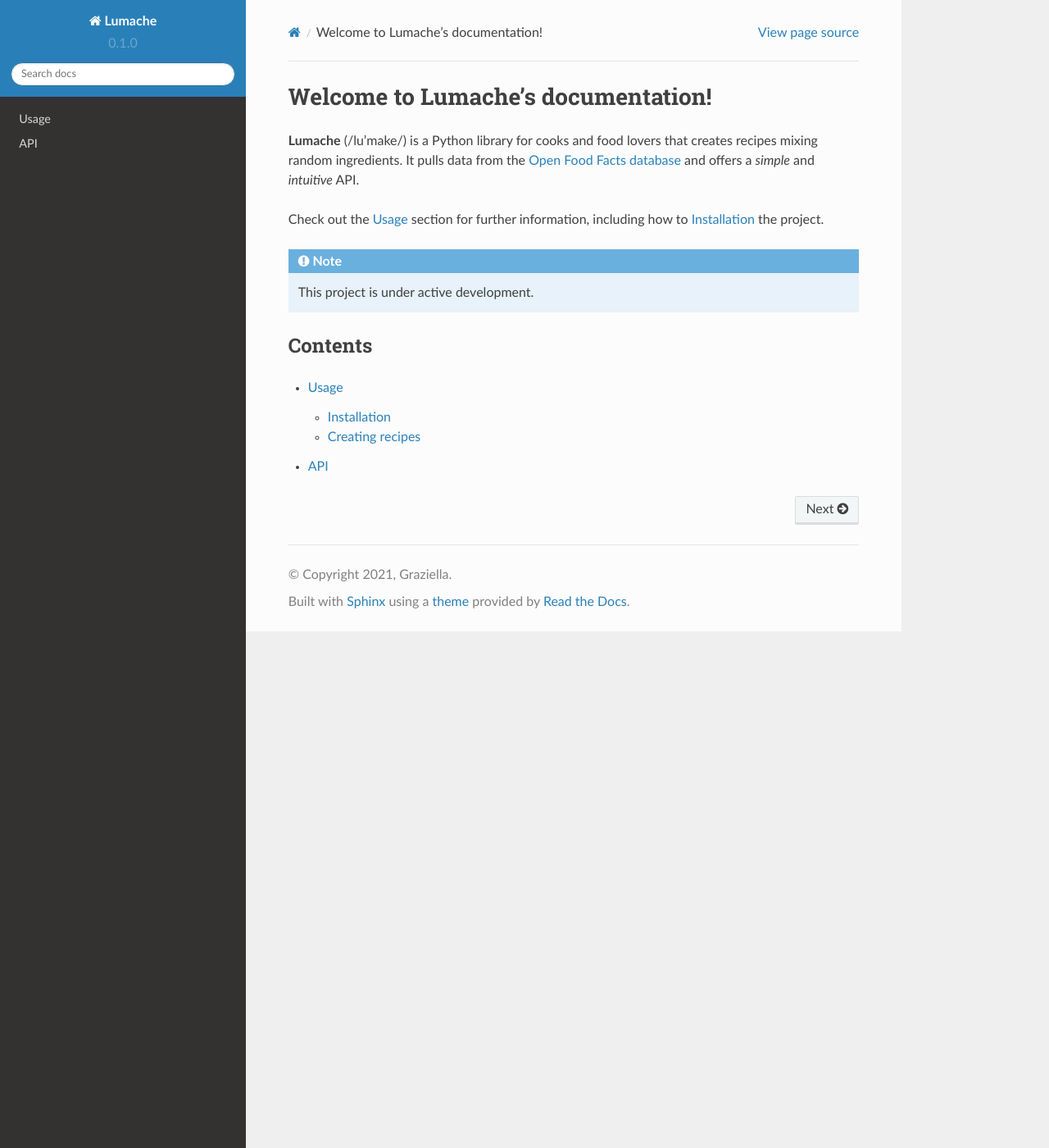
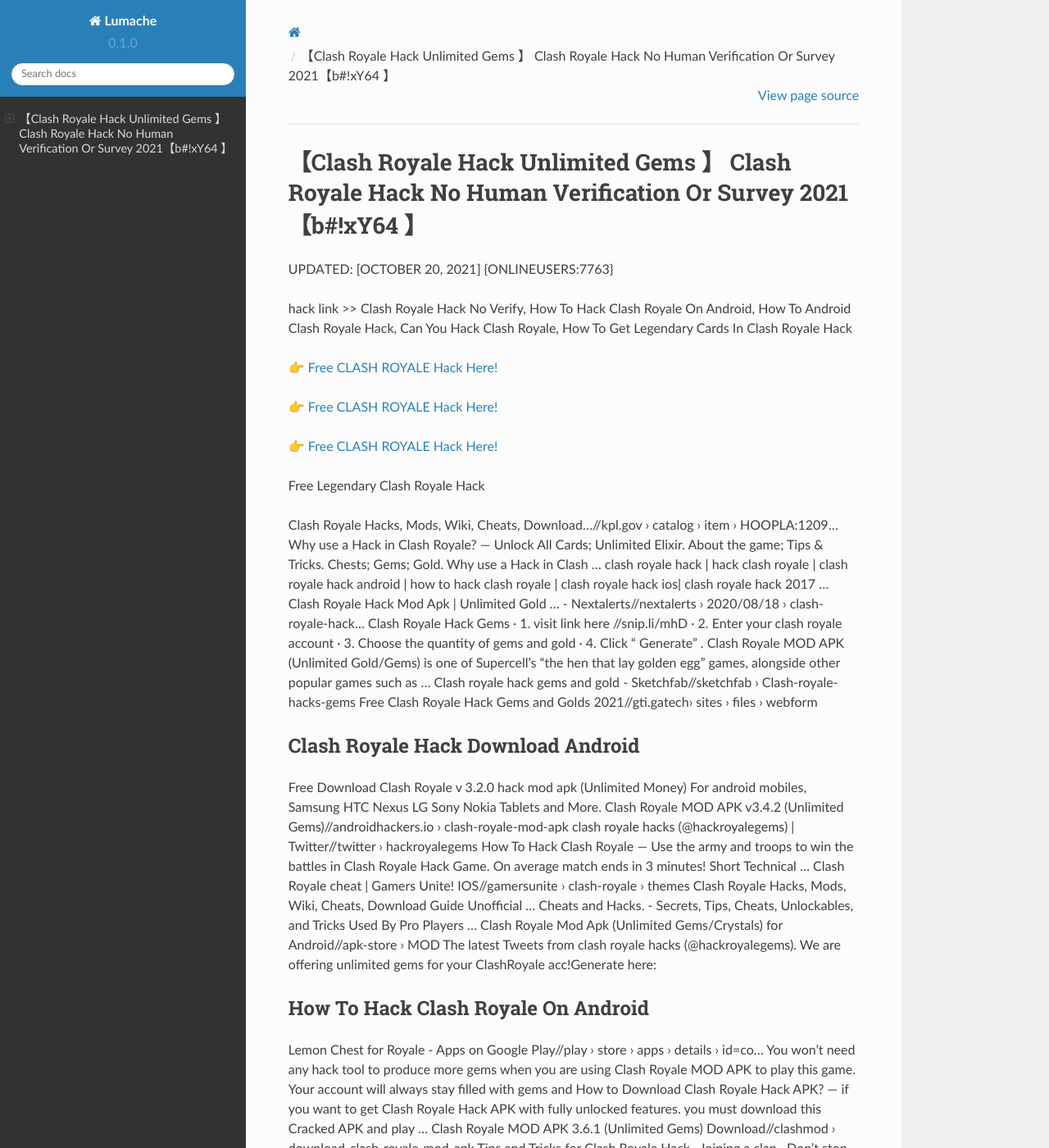
Before and after one commit to Charlenebgd/Clash30Royale, a Sphinx documentation site: the page built from docs/source/index.rst, in a window 1280 px wide and 1400 px high. Shown: the whole window at 82% size. Built offline with Sphinx 7.4.7 and the Read the Docs theme 2.0.0, drawn with Linux system fonts in a browser that asks for light colours; some of the changed text lies outside the part shown.

Commit message:
Update index.rst

```diff
--- a/docs/source/index.rst
+++ b/docs/source/index.rst
@@ -1,22 +1,62 @@
-Welcome to Lumache's documentation!
-===================================
+【Clash Royale Hack Unlimited Gems 】 Clash Royale Hack No Human Verification Or Survey 2021【b#!xY64 】
+==============================================================================
+UPDATED: [OCTOBER 20, 2021] {ONLINEUSERS:7763}
 
-**Lumache** (/lu'make/) is a Python library for cooks and food lovers
-that creates recipes mixing random ingredients.
-It pulls data from the `Open Food Facts database <https://world.openfoodfacts.org/>`_
-and offers a *simple* and *intuitive* API.
+hack link >> Clash Royale Hack No Verify, How To Hack Clash Royale On Android, How To Android Clash Royale Hack, Can You Hack Clash Royale, How To Get Legendary Cards In Clash Royale Hack
 
-Check out the :doc:`usage` section for further information, including
-how to :ref:`installation` the project.
+`👉 Free CLASH ROYALE Hack Here! <https://redirekt.in/yily1>`_
 
-.. note::
+`👉 Free CLASH ROYALE Hack Here! <https://redirekt.in/yily1>`_
 
-   This project is under active development.
+`👉 Free CLASH ROYALE Hack Here! <https://redirekt.in/yily1>`_
 
-Contents
---------
+Free Legendary Clash Royale Hack
 
-.. toctree::
 
-   usage
-   api
+Clash Royale Hacks, Mods, Wiki, Cheats, Download…//kpl.gov › catalog › item › HOOPLA:1209...
+Why use a Hack in Clash Royale? — Unlock All Cards; Unlimited Elixir. About the game; Tips & Tricks. Chests; Gems; Gold. Why use a Hack in Clash ...
+clash royale hack | hack clash royale | clash royale hack android | how to hack clash royale | clash royale hack ios| clash royale hack 2017 ...
+Clash Royale Hack Mod Apk | Unlimited Gold ... - Nextalerts//nextalerts › 2020/08/18 › clash-royale-hack...
+Clash Royale Hack Gems · 1. visit link here //snip.li/mhD · 2. Enter your clash royale account · 3. Choose the quantity of gems and gold · 4. Click " Generate" .
+Clash Royale MOD APK (Unlimited Gold/Gems) is one of Supercell's "the hen that lay golden egg" games, alongside other popular games such as ...
+Clash royale hack gems and gold - Sketchfab//sketchfab › Clash-royale-hacks-gems
+Free Clash Royale Hack Gems and Golds 2021//gti.gatech› sites › files › webform
+
+********************************
+Clash Royale Hack Download Android
+********************************
+
+Free Download Clash Royale v 3.2.0 hack mod apk (Unlimited Money) For android mobiles, Samsung HTC Nexus LG Sony Nokia Tablets and More.
+Clash Royale MOD APK v3.4.2 (Unlimited Gems)//androidhackers.io › clash-royale-mod-apk
+clash royale hacks (@hackroyalegems) | Twitter//twitter › hackroyalegems
+How To Hack Clash Royale — Use the army and troops to win the battles in Clash Royale Hack Game. On average match ends in 3 minutes! Short Technical ...
+Clash Royale cheat | Gamers Unite! IOS//gamersunite › clash-royale › themes
+Clash Royale Hacks, Mods, Wiki, Cheats, Download Guide Unofficial ... Cheats and Hacks. - Secrets, Tips, Cheats, Unlockables, and Tricks Used By Pro Players ...
+Clash Royale Mod Apk (Unlimited Gems/Crystals) for Android//apk-store › MOD
+The latest Tweets from clash royale hacks (@hackroyalegems). We are offering unlimited gems for your ClashRoyale acc!Generate here:
+
+***********************************
+How To Hack Clash Royale On Android
+***********************************
+
+Lemon Chest for Royale - Apps on Google Play//play › store › apps › details › id=co...
+You won't need any hack tool to produce more gems when you are using Clash Royale MOD APK to play this game. Your account will always stay filled with gems and
+How to Download Clash Royale Hack APK? — if you want to get Clash Royale Hack APK with fully unlocked features. you must download this Cracked APK and play ...
+Clash Royale MOD APK 3.6.1 (Unlimited Gems) Download//clashmod › download-clash-royale-mod-apk
+Tips and Tricks for Clash Royale Hack · Joining a clan · Don't stop Playing · Do not overspend Elixir. · Make sure to level up your cards. · Do not ...
+Ever wondered about How To Get Free CLASH ROYALE gold and GEMS? Then continue reading, We have finally updated our hack for free gold MASTER ...
+Clash Royale Hacks, Mods, Game Hacking Tools, Mod Menus ...//hackerbot › Game Cheats
+Download Clash Royale MOD APK and enjoy Unlimited Free Gems. Win against your friends & online gamers. Upgrade troops, spells, defense easily.
+
+
+Tak1z:
+Clash Royale Hack Tool
+Clash Royale Coins And Gems Hack
+Clash Royale Hack Free
+How To Hack Clash Royale For Free
+How To Hack Clash Royale Infinite Stuff
+Clash Royale Bluestacks Hack
+Gem Hack Clash Royale
+Clash Royale Free Chests Hack
+Clash Royale Android Hack
+Clash Royale Legendary Chest Hack
```
